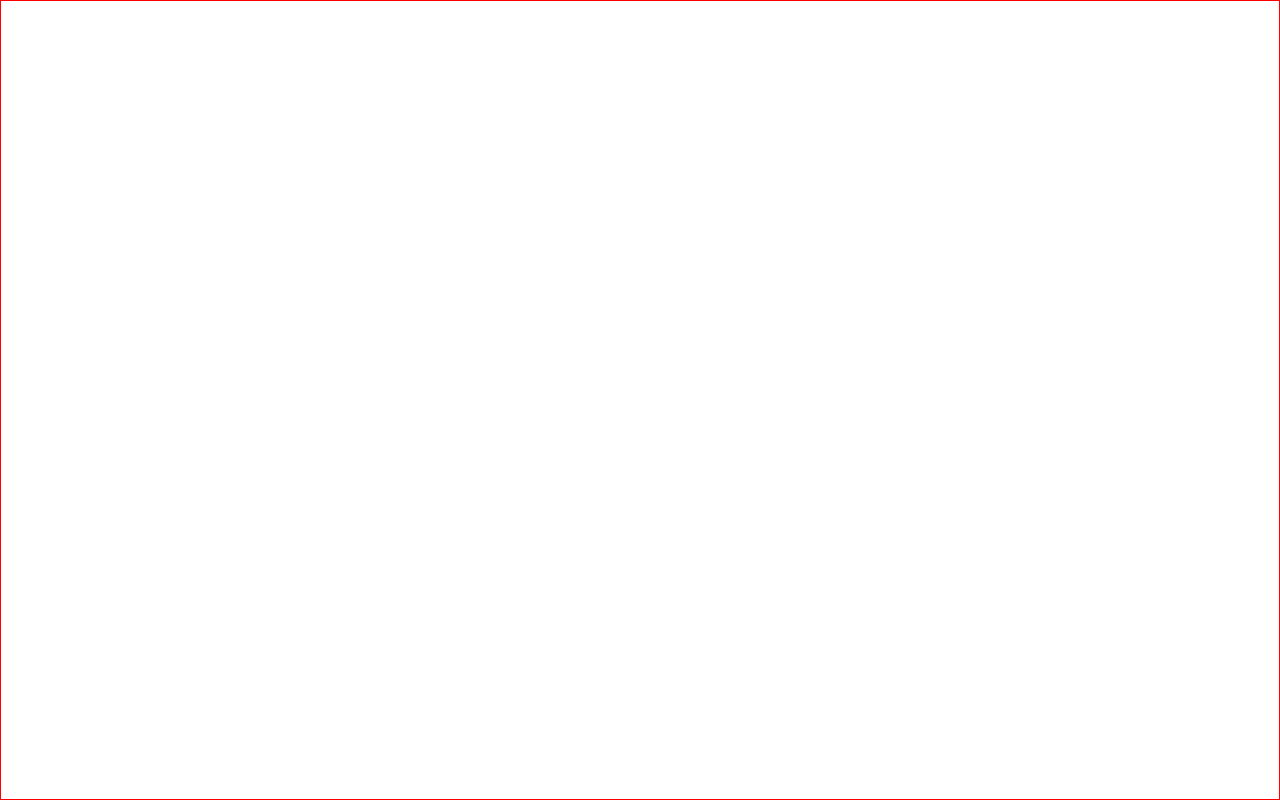
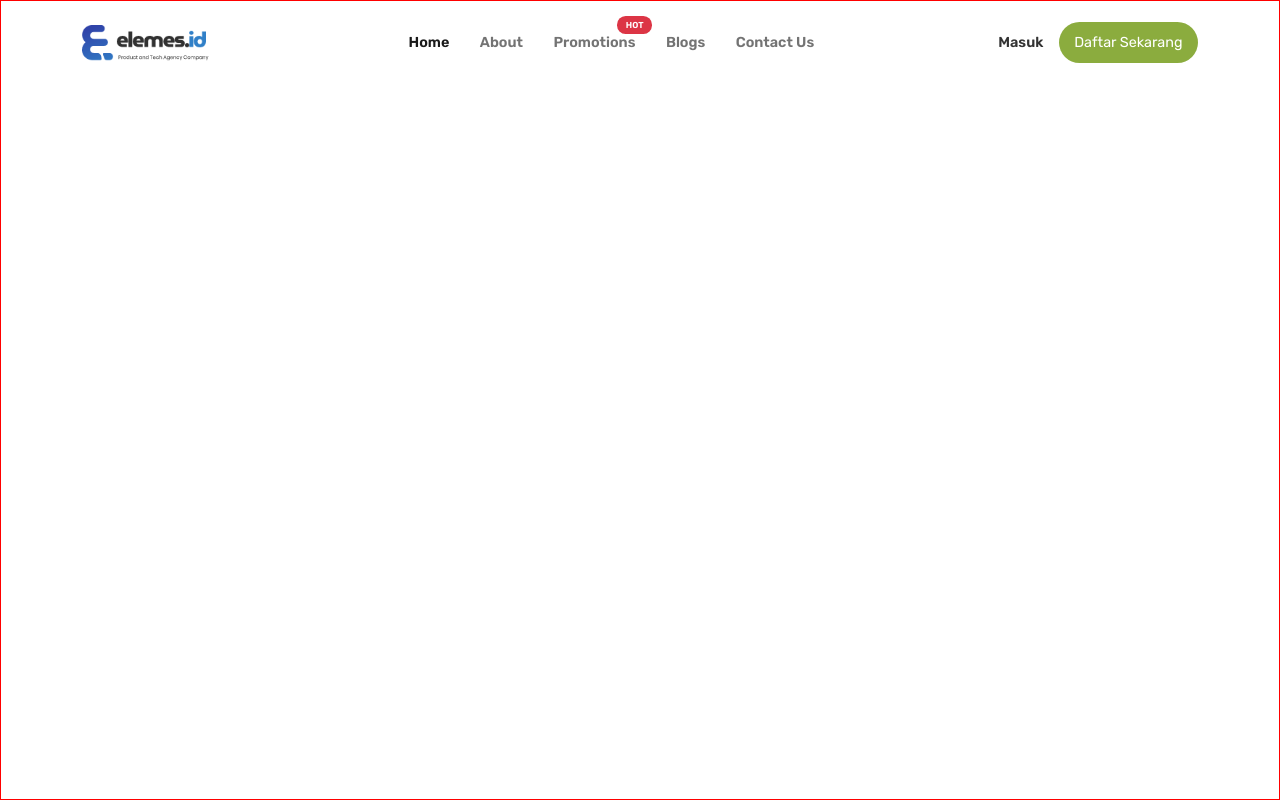
Before and after one commit to elangyudha280/test-elemesid-elang-yudha-rakasiwi, a React (Vite) app: page / in a window 1280 px wide. Built offline with nearby package versions, Linux system fonts and the light colour scheme.

Commit message:
selesai buat component navbar

```diff
--- a/src/App.jsx
+++ b/src/App.jsx
@@ -1,4 +1,8 @@
 import React from "react"
+
+
+// import component Navbar
+import Navbar from "./component/Navbar"
 
 
 // component App
@@ -6,7 +10,7 @@ function App() {
 
   return (
     <div className="App">
-
+        <Navbar/>
     </div>
   )
 }
--- a/src/assets/css/index.css
+++ b/src/assets/css/index.css
@@ -10,6 +10,7 @@
   width: 100%;
   top: 0;
   left: 0;
+  font-family: "Rubik", sans-serif;
 }
 
 .App {
@@ -17,4 +18,83 @@
   width: 100%;
   height: 100vh;
   border: 1px solid red;
+}
+
+.navbar {
+  padding: 0.9em 0.5em;
+}
+
+.navbar-brand {
+  margin-right: 0.4em;
+}
+.navbar-brand .logo-nav {
+  width: 150px;
+}
+
+.navbar-collapse {
+  font-weight: 600;
+  font-size: 0.9em;
+}
+.navbar-collapse ul {
+  position: relative;
+  gap: 1em;
+}
+.navbar-collapse ul li {
+  position: relative;
+  padding: 0.6em 0;
+}
+.navbar-collapse ul .hot-promotions {
+  display: inline-block;
+  position: absolute;
+  right: -1em;
+  top: 0.1em;
+  font-size: 0.6em;
+  padding: 0.3em 1em;
+  border-radius: 1em;
+  color: #fff;
+}
+
+.button-navbar {
+  position: relative;
+  height: 100%;
+  display: flex;
+  justify-content: center;
+}
+.button-navbar .btn {
+  border-radius: 1.5em;
+  padding: 0.6em 1em;
+  font-size: 0.9em;
+}
+.button-navbar .btn-login {
+  color: rgb(51, 51, 51);
+  font-weight: 600;
+}
+.button-navbar .btn-daftar {
+  color: #fff;
+  background: rgb(139, 172, 62);
+}
+
+@media screen and (max-width: 768px) {
+  .navbar {
+    border-bottom: 1px solid rgba(222, 222, 222, 0.5);
+  }
+  .button-navbar .btn-login {
+    display: none;
+  }
+}
+@media screen and (max-width: 400px) {
+  .container-navbar {
+    gap: 0.9em;
+  }
+  .button-navbar {
+    flex: 1;
+  }
+  .button-navbar .btn-login {
+    display: none;
+  }
+}
+@media screen and (max-width: 345px) {
+  .navbar-brand .logo-nav {
+    width: 110px;
+  }
 }/*# sourceMappingURL=index.css.map */
--- a/src/assets/css/index.scss
+++ b/src/assets/css/index.scss
@@ -21,6 +21,7 @@ $alpha:(
 );
 
 // Css Reset
+$text-color:rgba(51, 51, 51, 1);
 *{
     margin:0;
     padding: 0;
@@ -33,6 +34,7 @@ $alpha:(
     width: 100%;
     top: 0;
     left: 0;
+    font-family: $font;
 }
 
 // For App class
@@ -42,3 +44,131 @@ $alpha:(
     height: 100vh;
     border: 1px solid red;
 }
+
+
+// Code For Navbar
+.navbar{
+    padding: 0.9em 0.5em;
+}
+
+// navbar-brand
+.navbar-brand{
+    margin-right: 0.4em;
+
+    .logo-nav{
+        width: 150px;
+    }
+}
+
+// navbar collapse
+.navbar-collapse{
+    font-weight: 600;
+    font-size: 0.9em;
+    // ul navbar collapse
+    ul{
+        position: relative;
+        gap: 1em;
+        li{
+            position: relative;
+            padding:0.6em 0;
+        }
+
+        // hot promotion
+        .hot-promotions{
+            display: inline-block;
+            position: absolute;
+            right: -1em;
+            top: 0.1em;
+            font-size: 0.6em;
+            padding: 0.3em 1em;
+            border-radius: 1em;
+            color: #fff;
+        }
+    }
+
+
+}
+
+
+
+
+// button navbar
+.button-navbar{
+    position: relative;
+    height: 100%;
+    display: flex;
+    justify-content: center;
+
+    // button item
+    .btn{
+        border-radius: 1.5em;
+        padding: 0.6em 1em;
+        font-size: 0.9em;
+    }
+
+    // button login || masuk
+    .btn-login{
+        color: $text-color;
+        font-weight: 600;
+
+    }
+
+    // button daftar
+    .btn-daftar{
+            color: #fff;
+        background: map-get($soft, 'green' );
+    }
+}
+
+
+
+// media for < 768px
+@media screen and (max-width:768px){
+
+    // navbar < 768px
+    .navbar{
+        border-bottom: 1px solid rgba(222, 222, 222,0.5);
+    }
+
+    // button navbar < 768px
+    .button-navbar{
+        // button login || masuk
+        .btn-login{
+            display: none;
+        }
+    }
+
+}
+
+
+
+// media for < 400px
+@media screen and (max-width:400px){
+
+    .container-navbar{
+        gap: 0.9em;
+    }
+
+    // button navbar < 400px
+    .button-navbar{
+        flex: 1;
+
+        // button login || masuk
+        .btn-login{
+            display: none;
+        }
+    }
+
+}
+
+
+// media for < 345px
+@media screen and (max-width:345px){
+
+    // navbar brand < 400px
+    .navbar-brand{
+     .logo-nav{
+        width: 110px;
+     }
+    }
+}
--- a/src/component/Navbar.jsx
+++ b/src/component/Navbar.jsx
@@ -0,0 +1,50 @@
+
+
+// import logo navbar
+import logoNavbar from '../assets/images/logo-navbar.png'
+
+
+const Navbar = ()=>{
+    return (
+        <nav className="navbar navbar-expand-lg bg-body-tertiary">
+  <div className="container container-navbar" >
+     <a className="navbar-brand p-0" href="#">
+      <img src={logoNavbar} alt="Logo"  className="logo-nav"/>
+    </a>
+
+    <div className="collapse navbar-collapse " id="navbarNavAltMarkup">
+      <ul className="navbar-nav mx-auto">
+            <li className="nav-item">
+            <a className="nav-link active" href="#">Home</a>
+            </li>
+            <li className="nav-item">
+            <a className="nav-link" href="#">About</a>
+            </li>
+            <li className="nav-item">
+            <a className="nav-link" href="#">
+                Promotions
+                <span className="hot-promotions bg-danger">
+                    HOT
+                </span>
+            </a>
+            </li>
+            <li className="nav-item" >
+            <a className="nav-link" href="#">Blogs</a>
+            </li>
+            <li className="nav-item" href="#">
+            <a className="nav-link">Contact Us</a>
+            </li>
+      </ul>
+    </div>
+
+
+    <div className="button-navbar">
+            <button className="btn btn-login">Masuk</button>
+            <button className="btn btn-daftar">Daftar Sekarang</button>
+    </div>
+  </div>
+</nav>
+    )
+}
+
+export default Navbar;
```
Also changed, not shown: src/assets/images/logo-navbar.png (renamed from src/assets/images/image 55.png), 1 other file (tests, documents, lock files or other folders).
